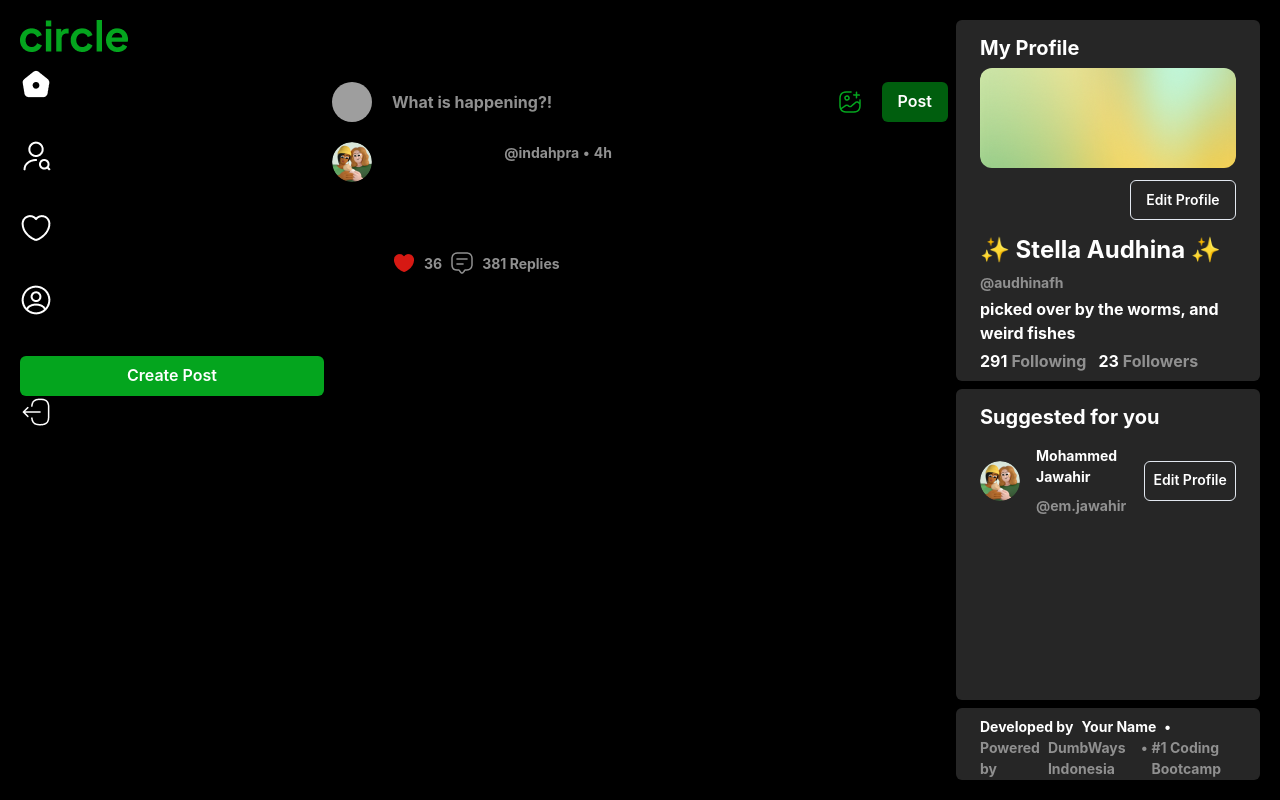
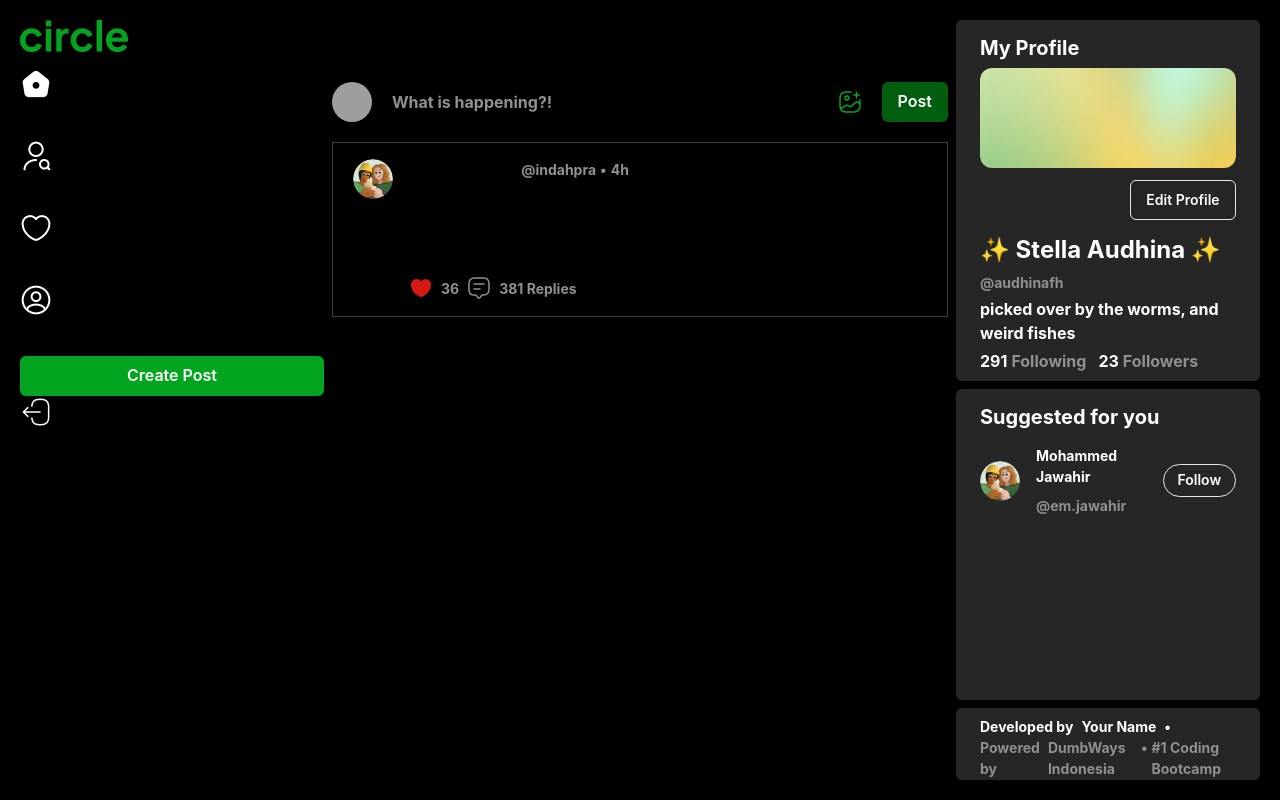
Before and after one commit to MufidValdes/FS-CYCLE-TWEET, a React (Vite) app: page / in a window 1280 px wide. Built offline with nearby package versions, Linux system fonts and the light colour scheme; grey boxes are pictures that could not be loaded.

Commit message:
feat: component update :memo:

```diff
--- /dev/null
+++ b/src/features/app/component/item-following.tsx
@@ -0,0 +1,32 @@
+import { Button, Flex, HStack, Image, Text, VStack } from "@chakra-ui/react";
+
+export default function ItemFollowing() {
+  return (
+    <HStack py="8px" justifyContent="space-between">
+      <Flex gap="16px" alignItems="center">
+        <Image
+          borderRadius="full"
+          src="src/assets/icons/avatar.png"
+          boxSize={"40px"}
+          alt="Avatar"
+        />
+        <VStack alignItems="start" fontSize="14px">
+          <Text as="span">Mohammed Jawahir</Text>
+          <Text as="span" textColor="tweet.gray">
+            @em.jawahir
+          </Text>
+        </VStack>
+      </Flex>
+      <Button
+        w="78px"
+        h="33px"
+        rounded="full"
+        variant="outline"
+        fontSize="14px"
+        textColor="tweet.putih"
+      >
+        Follow
+      </Button>
+    </HStack>
+  );
+}
--- /dev/null
+++ b/src/features/app/component/item-post.tsx
@@ -0,0 +1,58 @@
+import { Flex, HStack, Image, Stack, Text } from "@chakra-ui/react";
+
+export default function ItemPost() {
+  return (
+    <Flex gap={"16px"} py="16px" px="20px" border="1px" borderColor="#3F3F3F">
+      <Image
+        borderRadius="full"
+        src="src/assets/icons/avatar.png"
+        boxSize={"40px"}
+        alt="Avatar"
+      />
+      <Stack gap={"8px"}>
+        <Flex gap="4px" fontSize={"14px"}>
+          <Text as="span" fontWeight={"bold"}>
+            Indah Pra Karya
+          </Text>
+          <Text as="span" textColor={"tweet.gray"}>
+            @indahpra
+          </Text>
+          <Text as="span" textColor={"tweet.gray"}>
+            •
+          </Text>
+          <Text as="span" textColor={"tweet.gray"}>
+            4h
+          </Text>
+        </Flex>
+        <Text as="p" fontSize={"14px"} lineHeight={"20px"}>
+          Kalian pernah ga sih bet on saving? Jadi by calculation sebenernya
+          kita ga survive sampe tanggal tertentu. Tapi entah gimana bisa aja
+          gitu. Ada aja jalannya augmented reality real time puppet I made. You
+          can try it now went below in the thread.
+        </Text>
+        <HStack gap={"8px"}>
+          <Flex fontSize={"14px"} gap={"8px"} alignItems={"center"}>
+            <Image
+              src="src/assets/icons/heart-red-logo.png"
+              boxSize={"24px"}
+              alt="heart"
+            />
+            <Text as="span" textColor={"tweet.gray"}>
+              36
+            </Text>
+          </Flex>
+          <Flex fontSize={"14px"} gap={"8px"} alignItems={"center"}>
+            <Image
+              src="src/assets/icons/message-text-logo.png"
+              boxSize={"24px"}
+              alt="message"
+            />
+            <Text as="span" textColor={"tweet.gray"}>
+              381 Replies
+            </Text>
+          </Flex>
+        </HStack>
+      </Stack>
+    </Flex>
+  );
+}
--- a/src/features/home/component/home-base.tsx
+++ b/src/features/home/component/home-base.tsx
@@ -1,12 +1,5 @@
-import {
-  Box,
-  Button,
-  Flex,
-  HStack,
-  Image,
-  Stack,
-  Text,
-} from "@chakra-ui/react";
+import { Box, Button, Flex, Image, Text } from "@chakra-ui/react";
+import ItemPost from "../../app/component/item-post";
 
 export function HomeBase() {
   return (
@@ -46,58 +39,7 @@ export function HomeBase() {
           </Button>
         </Flex>
       </Box>
-      <Flex gap={"20px"}>
-        <Image
-          borderRadius="full"
-          src="src/assets/icons/avatar.png"
-          boxSize={"40px"}
-          alt="Avatar"
-        />
-        <Stack gap={"4px"}>
-          <Flex gap="4px" fontSize={"14px"}>
-            <Text as="span" fontWeight={"bold"}>
-              Indah Pra Karya
-            </Text>
-            <Text as="span" textColor={"tweet.gray"}>
-              @indahpra
-            </Text>
-            <Text as="span" textColor={"tweet.gray"}>
-              •
-            </Text>
-            <Text as="span" textColor={"tweet.gray"}>
-              4h
-            </Text>
-          </Flex>
-          <Text as="p" fontSize={"14px"} lineHeight={"20px"}>
-            Kalian pernah ga sih bet on saving? Jadi by calculation sebenernya
-            kita ga survive sampe tanggal tertentu. Tapi entah gimana bisa aja
-            gitu. Ada aja jalannya augmented reality real time puppet I made.
-            You can try it now went below in the thread.
-          </Text>
-          <HStack gap={"8px"}>
-            <Flex fontSize={"14px"} gap={"8px"} alignItems={"center"}>
-              <Image
-                src="src/assets/icons/heart-red-logo.png"
-                boxSize={"24px"}
-                alt="heart"
-              />
-              <Text as="span" textColor={"tweet.gray"}>
-                36
-              </Text>
-            </Flex>
-            <Flex fontSize={"14px"} gap={"8px"} alignItems={"center"}>
-              <Image
-                src="src/assets/icons/message-text-logo.png"
-                boxSize={"24px"}
-                alt="message"
-              />
-              <Text as="span" textColor={"tweet.gray"}>
-                381 Replies
-              </Text>
-            </Flex>
-          </HStack>
-        </Stack>
-      </Flex>
+      <ItemPost />
     </Box>
   );
 }
--- a/src/features/home/component/sidebar-right.tsx
+++ b/src/features/home/component/sidebar-right.tsx
@@ -7,8 +7,8 @@ import {
   Image,
   Stack,
   Text,
-  VStack,
 } from "@chakra-ui/react";
+import ItemFollowing from "../../app/component/item-following";
 
 export function SidebarRight() {
   return (
@@ -89,27 +89,7 @@ export function SidebarRight() {
           Suggested for you
         </Heading>
 
-        <HStack py="8px" justifyContent="space-between">
-          <Flex gap="16px" alignItems="center">
-            <Image
-              borderRadius="full"
-              src="src/assets/icons/avatar.png"
-              boxSize={"40px"}
-              alt="Avatar"
-            />
-            <VStack alignItems="start" fontSize="14px">
-              <Text as="span">Mohammed Jawahir</Text>
-              <Text as="span" textColor="tweet.gray">
-                @em.jawahir
-              </Text>
-            </VStack>
-          </Flex>
-          <Button w="106px" variant="outline">
-            <Text as={"span"} fontSize="14px" textColor="tweet.putih">
-              Edit Profile
-            </Text>
-          </Button>
-        </HStack>
+        <ItemFollowing />
       </Card>
 
       <Card
```
Also changed, not shown: src/routes/index.tsx (+10 -0 lines).
